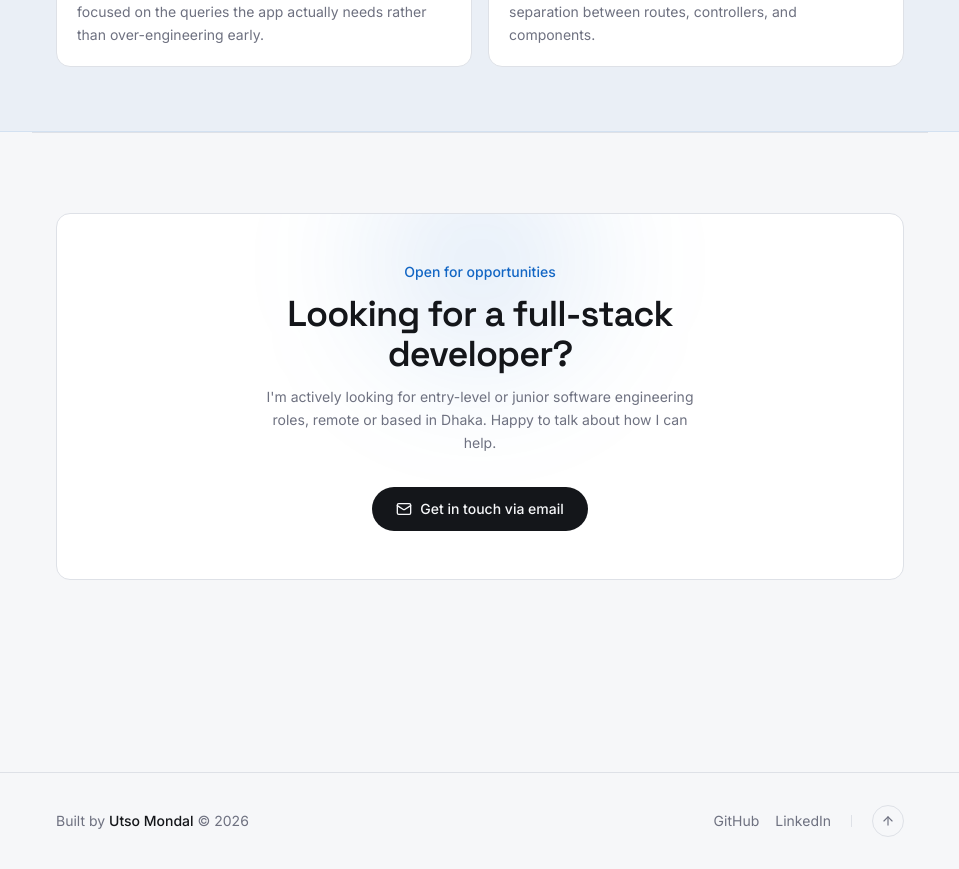
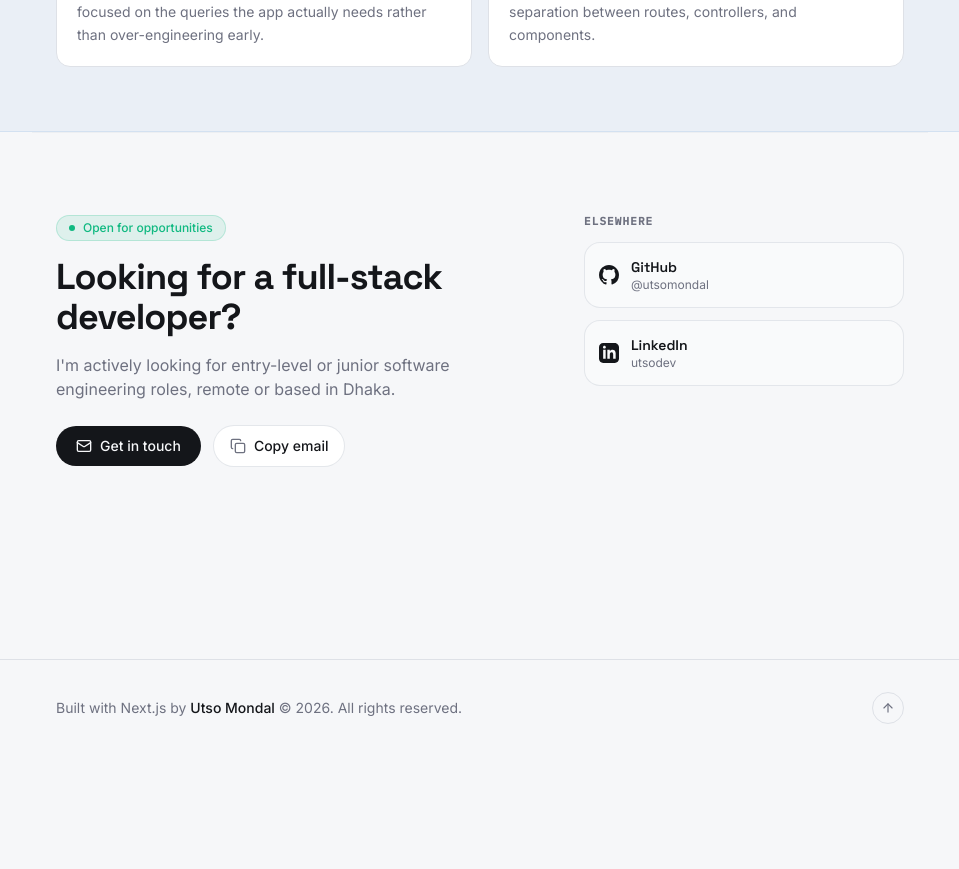
Before and after one commit to utsomondal/um-portfolio, a Next.js app: page / in a window 1280 px wide. Shown: the part 1880-2749 px from the top of the page, without its empty margins (160-1119 px from the left). After the commit the page ends 2636 px from the top, so only its background shows below. Built offline with nearby package versions, Linux system fonts and the light colour scheme.

Commit message:
refactor: merge ContactCTA and Connect into Contact component and simplify foote

```diff
--- a/app/page.js
+++ b/app/page.js
@@ -3,7 +3,7 @@
 import TechStack from "@/components/TechStack";
 import FeaturedProjects from "@/components/FeaturedProjects";
 import Capabilities from "@/components/Capabilities";
-import ContactCTA from "@/components/ContactCTA";
+import Contact from "@/components/Contact";
 
 export default function Home() {
   const projects = getAllProjects();
@@ -14,7 +14,7 @@
       <TechStack />
       <FeaturedProjects projects={projects} />
       <Capabilities />
-      <ContactCTA />
+      <Contact />
     </main>
   );
 }
--- /dev/null
+++ b/components/Contact.js
@@ -0,0 +1,120 @@
+"use client";
+
+import { useState } from "react";
+import { Mail, Copy, Check } from "lucide-react";
+
+const socials = [
+  {
+    name: "GitHub",
+    handle: "@utsomondal",
+    url: "https://github.com/utsomondal",
+    icon: (
+      <svg className="w-5 h-5 fill-current" viewBox="0 0 24 24">
+        <path d="M12 0C5.37 0 0 5.37 0 12c0 5.31 3.435 9.795 8.205 11.385.6.105.825-.255.825-.57 0-.285-.015-1.23-.015-2.235-3.015.555-3.795-.735-4.035-1.41-.135-.345-.72-1.41-1.23-1.695-.42-.225-1.02-.78-.015-.795.945-.015 1.62.87 1.845 1.23 1.08 1.815 2.805 1.305 3.495.99.105-.78.42-1.305.765-1.605-2.67-.3-5.46-1.335-5.46-5.925 0-1.305.465-2.385 1.23-3.225-.12-.3-.54-1.53.12-3.18 0 0 1.005-.315 3.3 1.23.96-.27 1.98-.405 3-.405s2.04.135 3 .405c2.295-1.56 3.3-1.23 3.3-1.23.66 1.65.24 2.88.12 3.18.765.84 1.23 1.905 1.23 3.225 0 4.605-2.805 5.625-5.475 5.925.435.375.81 1.095.81 2.22 0 1.605-.015 2.895-.015 3.3 0 .315.225.69.825.57A12.02 12.02 0 0024 12c0-6.63-5.37-12-12-12z" />
+      </svg>
+    ),
+  },
+  {
+    name: "LinkedIn",
+    handle: "utsodev",
+    url: "https://linkedin.com/in/utsodev",
+    icon: (
+      <svg className="w-5 h-5 fill-current" viewBox="0 0 24 24">
+        <path d="M19 0h-14c-2.761 0-5 2.239-5 5v14c0 2.761 2.239 5 5 5h14c2.762 0 5-2.239 5-5v-14c0-2.238-2.238-5-5-5zm-11 19h-3v-11h3v11zm-1.5-12.268c-.966 0-1.75-.79-1.75-1.764s.784-1.764 1.75-1.764 1.75.79 1.75 1.764-.783 1.764-1.75 1.764zm13.5 12.268h-3v-5.604c0-3.368-4-3.113-4 0v5.604h-3v-11h3v1.765c1.396-2.586 7-2.777 7 2.476v6.759z" />
+      </svg>
+    ),
+  },
+];
+
+export default function Contact() {
+  const [copied, setCopied] = useState(false);
+  const email = "utsomondal2025@gmail.com";
+
+  const handleCopy = () => {
+    navigator.clipboard.writeText(email);
+    setCopied(true);
+    setTimeout(() => setCopied(false), 2000);
+  };
+
+  return (
+    <section className="max-w-4xl mx-auto px-4 sm:px-6 py-16 sm:py-20 border-t border-border/40">
+      <div className="grid grid-cols-1 md:grid-cols-[1fr_auto] gap-10 md:gap-16 items-start">
+        {/* Left Column: Status Badge, Title, Text & Action Buttons */}
+        <div className="space-y-4">
+          <div className="inline-flex items-center gap-2 px-3 py-1 rounded-full bg-emerald-500/10 border border-emerald-500/20 text-emerald-500 text-xs font-medium">
+            <span className="w-1.5 h-1.5 rounded-full bg-emerald-500 animate-pulse" />
+            <span>Open for opportunities</span>
+          </div>
+
+          <h2 className="font-display font-bold text-3xl sm:text-4xl text-text tracking-tight">
+            Looking for a full-stack developer?
+          </h2>
+
+          <p className="text-sm sm:text-base text-muted leading-relaxed max-w-md">
+            I&apos;m actively looking for entry-level or junior software engineering roles, remote or based in Dhaka.
+          </p>
+
+          {/* Action Buttons: Direct Mail + Copy Option */}
+          <div className="flex flex-wrap items-center gap-3 pt-2">
+            <a
+              href={`mailto:${email}`}
+              className="inline-flex items-center gap-2 px-5 py-2.5 rounded-full bg-text text-bg text-sm font-medium hover:bg-accent hover:text-white transition-all active:scale-95 shadow-xs"
+            >
+              <Mail className="w-4 h-4" />
+              <span>Get in touch</span>
+            </a>
+
+            <button
+              type="button"
+              onClick={handleCopy}
+              className="inline-flex items-center gap-2 px-4 py-2.5 rounded-full border border-border/80 bg-card hover:bg-muted/30 text-text text-xs sm:text-sm font-medium transition-all active:scale-95"
+            >
+              {copied ? (
+                <>
+                  <Check className="w-4 h-4 text-emerald-500" />
+                  <span>Copied!</span>
+                </>
+              ) : (
+                <>
+                  <Copy className="w-4 h-4 text-muted" />
+                  <span>Copy email</span>
+                </>
+              )}
+            </button>
+          </div>
+        </div>
+
+        {/* Right Column: Social Links */}
+        <div className="w-full md:w-[320px] space-y-3">
+          <span className="block text-[11px] font-mono uppercase tracking-widest text-muted font-semibold">
+            ELSEWHERE
+          </span>
+
+          <div className="grid grid-cols-1 sm:grid-cols-2 md:grid-cols-1 gap-3">
+            {socials.map((social) => (
+              <a
+                key={social.name}
+                href={social.url}
+                target="_blank"
+                rel="noreferrer"
+                className="group flex items-center justify-between p-3.5 rounded-2xl border border-border/80 bg-card/40 hover:bg-card hover:border-accent/40 transition-all duration-200 shadow-xs"
+              >
+                <div className="flex items-center gap-3">
+                  <div className="text-text group-hover:text-accent transition-colors">
+                    {social.icon}
+                  </div>
+                  <div>
+                    <h3 className="font-display font-semibold text-sm text-text group-hover:text-accent transition-colors">
+                      {social.name}
+                    </h3>
+                    <p className="text-xs text-muted">{social.handle}</p>
+                  </div>
+                </div>
+              </a>
+            ))}
+          </div>
+        </div>
+      </div>
+    </section>
+  );
+}
--- a/components/ContactCTA.js
+++ /dev/null
@@ -1,36 +0,0 @@
-import { Mail } from "lucide-react";
-
-export default function ContactCTA() {
-  return (
-    <section className="max-w-content mx-auto px-4 sm:px-6 py-16 sm:py-20 border-t border-border">
-      <div className="relative p-8 sm:p-12 rounded-card border border-border bg-card text-center flex flex-col items-center overflow-hidden">
-        <div
-          aria-hidden="true"
-          className="absolute -top-16 left-1/2 -translate-x-1/2 w-56 h-56 bg-accent/10 rounded-full blur-3xl pointer-events-none"
-        />
-
-        <span className="relative text-sm text-accent font-medium mb-3">
-          Open for opportunities
-        </span>
-
-        <h2 className="relative font-display font-semibold text-2xl sm:text-4xl text-text tracking-tight max-w-lg mb-3">
-          Looking for a full-stack developer?
-        </h2>
-
-        <p className="relative text-sm text-muted max-w-md leading-relaxed mb-8">
-          I&apos;m actively looking for entry-level or junior software
-          engineering roles, remote or based in Dhaka. Happy to talk about
-          how I can help.
-        </p>
-
-        <a
-          href="mailto:hello@example.com"
-          className="relative inline-flex items-center gap-2 px-6 py-3 rounded-full bg-text text-bg text-sm font-medium hover:bg-accent transition-colors duration-200 active:scale-95"
-        >
-          <Mail className="w-4 h-4" />
-          <span>Get in touch via email</span>
-        </a>
-      </div>
-    </section>
-  );
-}
--- a/components/Footer.js
+++ b/components/Footer.js
@@ -1,11 +1,6 @@
 "use client";
 
 import { ArrowUp } from "lucide-react";
-
-const links = [
-  { href: "https://github.com/utsomondal", label: "GitHub" },
-  { href: "https://linkedin.com/in/utsodev", label: "LinkedIn" },
-];
 
 export default function Footer() {
   const scrollToTop = () => window.scrollTo({ top: 0, behavior: "smooth" });
@@ -14,26 +9,10 @@
     <footer className="border-t border-border mt-20 sm:mt-28">
       <div className="max-w-content mx-auto px-4 sm:px-6 py-8 flex flex-col sm:flex-row items-center justify-between gap-4">
         <p className="text-sm text-muted">
-          Built by <span className="text-text font-medium">Utso Mondal</span> ©{" "}
-          {new Date().getFullYear()}
+          Built with Next.js by{" "}
+          <span className="text-text font-medium">Utso Mondal</span> ©{" "}
+          <span suppressHydrationWarning>{new Date().getFullYear()}</span>. All rights reserved.
         </p>
-
-        <div className="flex items-center gap-5">
-          <div className="flex items-center gap-4 text-sm">
-            {links.map((link) => (
-              <a
-                key={link.href}
-                href={link.href}
-                target="_blank"
-                rel="noopener noreferrer"
-                className="text-muted hover:text-text transition-colors"
-              >
-                {link.label}
-              </a>
-            ))}
-          </div>
-
-          <div className="h-3 w-px bg-border" />
 
         <button
           onClick={scrollToTop}
@@ -43,7 +22,6 @@
           <ArrowUp className="w-3.5 h-3.5" />
         </button>
       </div>
-      </div>
     </footer>
   );
 }
```
Lines whose indentation alone changed are shown as unchanged.
